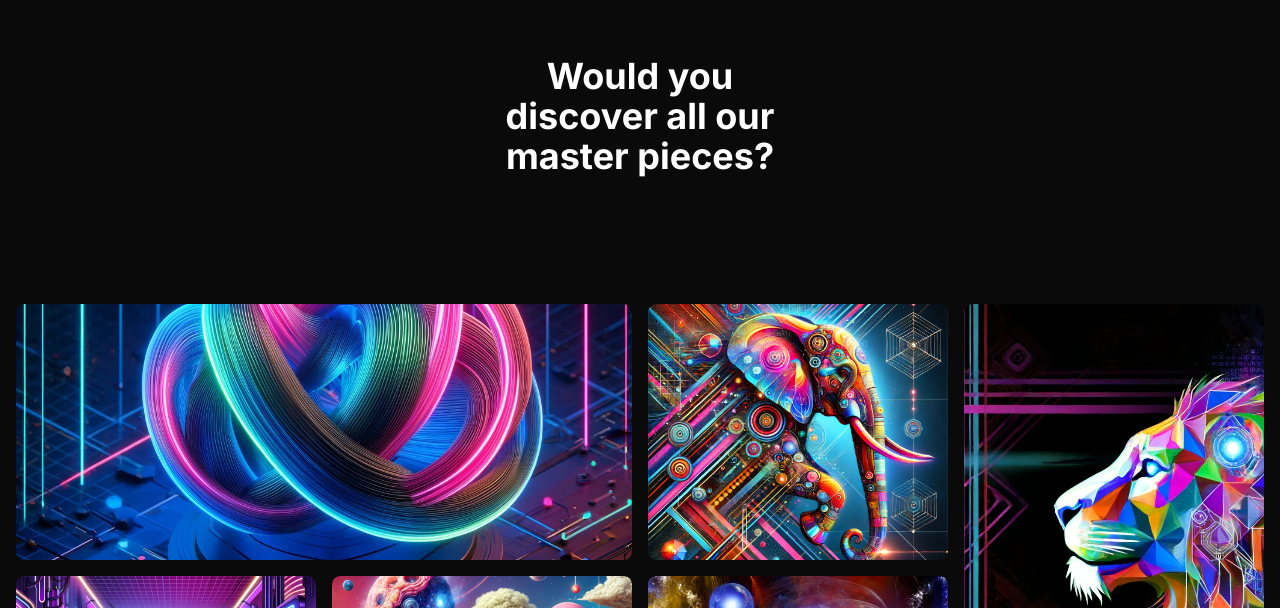
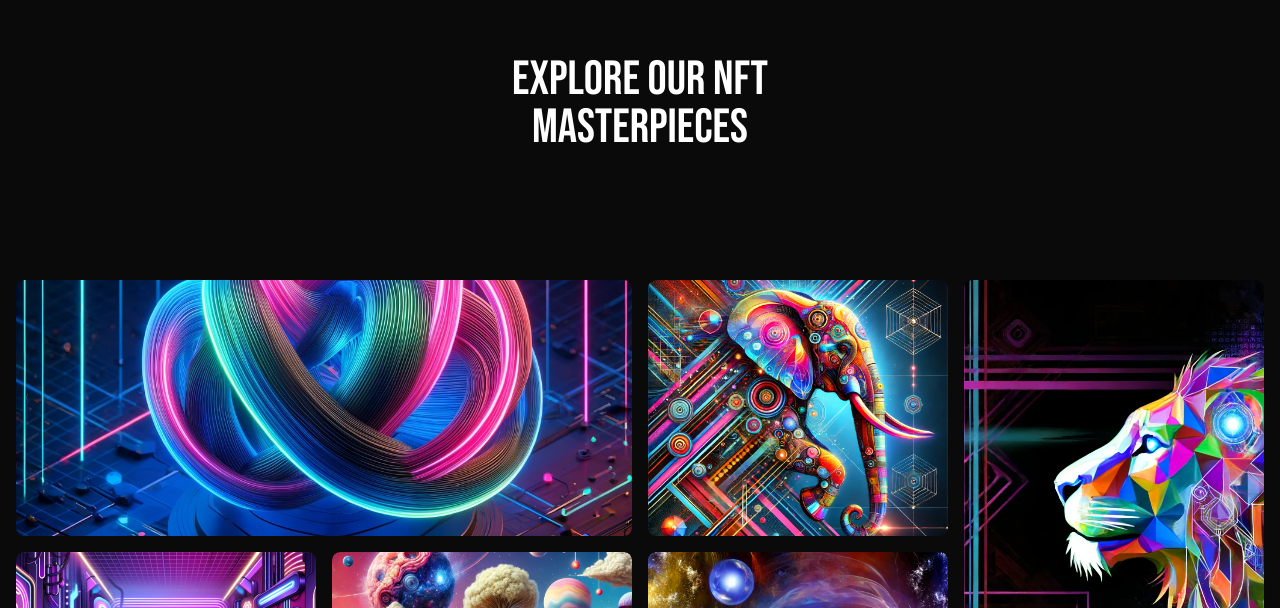
Before and after one commit to and27/nft-gallery, a Next.js app: page / in a window 1280 px wide. Shown: the part 1172-1780 px from the top of the page. Built offline with nearby package versions, Linux system fonts and the light colour scheme.

Commit message:
refactor: move gallery section from page to gallery component

```diff
--- a/src/app/page.tsx
+++ b/src/app/page.tsx
@@ -8,18 +8,11 @@ import Navbar from "@/components/Navbar";
 
 export default function Home() {
   return (
-    <div className="bg-neutral-95 0 back bg-neutral-950">
+    <div className="bg-neutral-95 0 bg-neutral-950">
       <Navbar />
       <Hero />
       <FeatureCards />
-      <section className="text-white py-[8rem] bg-neutral-950">
-        <div className="max-w-[1280px] mx-auto">
-          <h2 className="text-4xl font-bold text-center w-[20rem] mx-auto mb-[7rem]">
-            Would you discover all our master pieces?
-          </h2>
-          <Gallery />
-        </div>
-      </section>
+      <Gallery />
       <About />
       <Contact />
       <Footer />
--- a/src/components/Gallery.tsx
+++ b/src/components/Gallery.tsx
@@ -1,4 +1,5 @@
 import Image from "next/image";
+import { bebasNeue } from "./Hero";
 
 type GalleryType = {
   id: string;
@@ -63,6 +64,13 @@ const galleryItems: GalleryType[] = [
 
 const Gallery = () => {
   return (
+    <section className="text-white py-[8rem] bg-neutral-950" id="gallery">
+      <div className="max-w-[1280px] mx-auto">
+        <h2
+          className={`text-4xl md:text-5xl font-bold text-center w-[20rem] mx-auto mb-[7rem] ${bebasNeue.className}`}
+        >
+          Explore Our NFT Masterpieces
+        </h2>
         <div className="grid grid-cols-1 sm:grid-cols-2 md:grid-cols-3 lg:grid-cols-4 gap-4 p-4">
           {galleryItems.map((item) => (
             <div
@@ -85,6 +93,8 @@ const Gallery = () => {
             </div>
           ))}
         </div>
+      </div>
+    </section>
   );
 };
 
```
Lines whose indentation alone changed are shown as unchanged.
